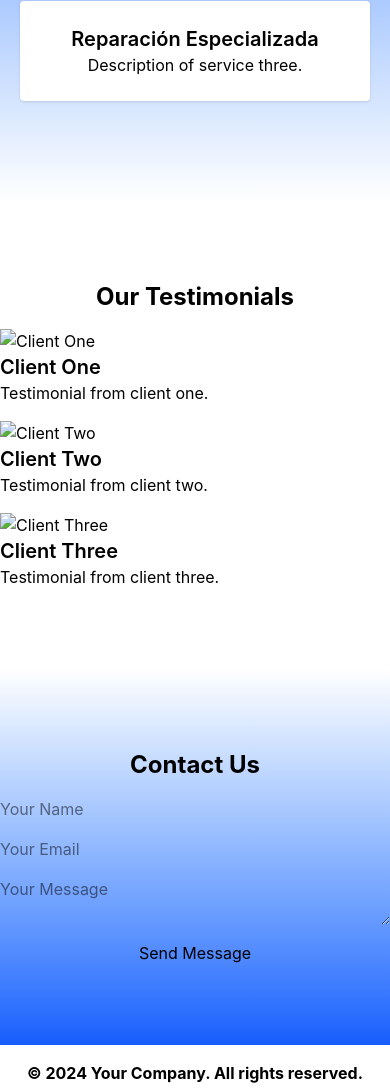
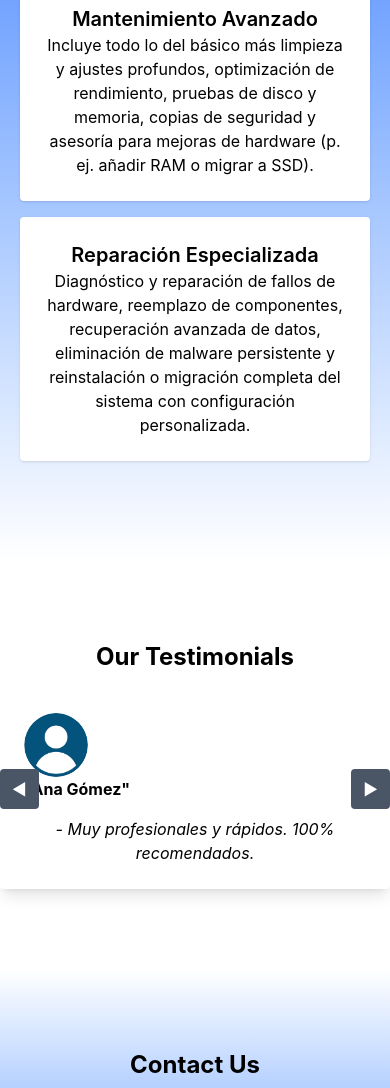
Before and after one commit to shini66/LandinPageServices, a website: page src/index.html in a window 390 px wide. Shown: the part 868-1956 px from the top of the page. Drawn offline with nearby package versions, Linux system fonts and the light colour scheme; files that its build step writes are made by us from their sources.

Commit message:
feat: Add testimonials data, carousel UI and script
Add a new testimonials data file (src/data/testimonials.json) and a client-side carousel script (src/js/testimonials.js). The script fetches testimonials, renders a responsive preview (1 item on small screens, 3 on larger), provides prev/next controls, auto-advance, and generates avatar fallbacks with deterministic colors. Update src/index.html to replace the static testimonial markup with a carousel container and navigation buttons, include the new script, and add automatic rotation; also expand service descriptions in the services section. Note: sample testimonials include a duplicated entry for Pedro Fernández.

```diff
--- /dev/null
+++ b/src/data/testimonials.json
@@ -0,0 +1,31 @@
+[
+    {
+        "name": "Juan Pérez",
+        "photo": "",
+        "message": "Excelente servicio. Repararon mi laptop el mismo día."
+    },
+    {
+        "name": "Ana Gómez",
+        "photo": "/src/assets/user.png",
+        "message": "Muy profesionales y rápidos. 100% recomendados."
+    },
+    {
+        "name": "Carlos Ruiz",
+        "photo": "",
+        "message": "Recuperaron todos mis archivos. Pensé que los había perdido."
+    },
+    {
+        "name": "Laura Díaz",
+        "message": "Mi computadora quedó como nueva."
+    },
+    {
+        "name": "Pedro Fernández",
+        "photo": "/src/assets/user.png",
+        "message": "Muy buena atención y precios justos."
+    },
+    {
+        "name": "Pedro Fernández",
+        "photo": "/src/assets/user.png",
+        "message": "Muy buena atención y precios justos."
+    }
+]
--- a/src/index.html
+++ b/src/index.html
@@ -35,43 +35,26 @@
             <div class="grid grid-cols-1 md:grid-cols-3 gap-4 m-5">
                 <div class="bg-white p-6 rounded shadow">
                     <h3 class="text-xl font-semibold text-center">Mantenimiento Básico</h3>
-                    <p class="text-center">Description of service one.</p>
+                    <p class="text-center">Limpieza física y de polvo, diagnóstico general, actualizaciones de sistema y drivers, instalación/escaneo antivirus, eliminación de archivos temporales y optimización básica de arranque.</p>
                 </div>
                 <div class="bg-white p-6 rounded shadow">
                     <h3 class="text-xl font-semibold text-center">Mantenimiento Avanzado</h3>
-                    <p class="text-center">Description of service two.</p>
+                        <p class="text-center">Incluye todo lo del básico más limpieza y ajustes profundos, optimización de rendimiento, pruebas de disco y memoria, copias de seguridad y asesoría para mejoras de hardware (p. ej. añadir RAM o migrar a SSD).</p>
                 </div>
                 <div class="bg-white p-6 rounded shadow">
                     <h3 class="text-xl font-semibold text-center">Reparación Especializada</h3>
-                    <p class="text-center">Description of service three.</p>
+                        <p class="text-center">Diagnóstico y reparación de fallos de hardware, reemplazo de componentes, recuperación avanzada de datos, eliminación de malware persistente y reinstalación o migración completa del sistema con configuración personalizada.</p>
+
                 </div>
             </div>
         </section>
         <!-- Sección de testimonios o casos de éxito -->
         <section id="testimonials"  class=" py-20">
             <h2 class="text-2xl font-bold mb-4 text-center">Our Testimonials</h2>
-            <div class="grid grid-cols-1 md:grid-cols-3 gap-4">
-                <div class="testimonial">
-                    <div>
-                        <img src="/src/assets/client1.png" alt="Client One">
-                        <h3 class="text-xl font-semibold">Client One</h3>
-                    </div>
-                    <p>Testimonial from client one.</p>
-                </div>
-                <div class="testimonial">
-                    <div>
-                        <img src="" alt="Client Two">
-                        <h3 class="text-xl font-semibold">Client Two</h3>
-                    </div>
-                    <p>Testimonial from client two.</p>
-                </div>
-                <div class="testimonial">
-                    <div>
-                        <img src="" alt="Client Three">
-                        <h3 class="text-xl font-semibold">Client Three</h3>
-                    </div>
-                    <p>Testimonial from client three.</p>
-                </div>
+            <div class="relative max-w-5xl mx-auto">
+                <button id="prevTestimonial" class="absolute left-0 top-1/2 -translate-y-1/2 bg-gray-600 text-white px-3 py-2 rounded">◀</button>
+                <div id="testimonialContainer" class="grid grid-cols-1 md:grid-cols-3 gap-4"></div>
+                <button id="nextTestimonial" class="absolute right-0 top-1/2 -translate-y-1/2 bg-gray-600 text-white px-3 py-2 rounded">▶</button>
             </div>
         </section>
         <!-- Sección de contacto o llamada a la acción -->
@@ -89,5 +72,14 @@
     <footer class="bg-white p-4 text-center">
         <p class="text-black font-bold">&copy; 2024 Your Company. All rights reserved.</p>
     </footer>
+
+    <script src="/src/js/testimonials.js"></script>
+    <script>
+        fetchTestimonials();
+
+        setInterval(() => {
+            nextBtn.click();
+        }, 5000);
+    </script>
 </body>
 </html>
--- /dev/null
+++ b/src/js/testimonials.js
@@ -0,0 +1,77 @@
+let testimonials = []
+let currentIndex = 0
+const testimonialContainer = document.getElementById('testimonialContainer')
+const prevBtn = document.getElementById('prevTestimonial')
+const nextBtn = document.getElementById('nextTestimonial')
+
+function getItemsPreView(){
+    return window.innerWidth < 768 ? 1 : 3
+}
+
+function renderTestimonials() {
+    const itemsPreView = getItemsPreView();
+
+    testimonialContainer.innerHTML = "";
+
+    const visibleTestimonials = testimonials.slice(currentIndex, currentIndex + itemsPreView);
+
+    visibleTestimonials.forEach(testimonial => {
+
+        if(testimonial.photo && testimonial.photo !== ''){
+            avatar = `<img src="${testimonial.photo}" alt="${testimonial.name}" class="w-16 h-16 rounded-full object-cover">`;
+        }else{
+            avatar = generateAvatar(testimonial.name);
+        }
+
+
+        const card = `
+            <div class="bg-white p-6 rounded shadow-lg">
+                ${avatar}
+                <p class="font-bold">"${testimonial.name}"</p>
+                <p class="text-center italic mt-4">- ${testimonial.message}</p>
+            </div>
+        `;
+
+        testimonialContainer.innerHTML += card;
+    });
+}
+
+nextBtn.addEventListener('click', () => {
+    const itemsPreView = getItemsPreView();
+    if (currentIndex + itemsPreView < testimonials.length) {
+        currentIndex += itemsPreView;
+    }else{
+        currentIndex = 0;
+    }
+    renderTestimonials()
+});
+
+prevBtn.addEventListener('click', () => {
+    const itemsPreView = getItemsPreView();
+    if (currentIndex - itemsPreView >= 0) {
+        currentIndex -= itemsPreView;
+    }else{
+        currentIndex = testimonials.length - itemsPreView;
+    }
+    renderTestimonials()
+});
+
+window.addEventListener('resize', renderTestimonials)
+
+async function fetchTestimonials() {
+    const response = await fetch('/src/data/testimonials.json')
+    testimonials = await response.json()
+    renderTestimonials()
+}
+
+function generateAvatar(name) {
+    const initials = name.charAt(0).toUpperCase();
+    const color = getAvatarColor(name);
+    return `<div class="w-16 h-16 rounded-full ${color} flex items-center justify-center text-white font-bold">${initials}</div>`;
+}
+
+function getAvatarColor(name) {
+    const colors = ['bg-red-500', 'bg-green-500', 'bg-blue-500', 'bg-yellow-500', 'bg-purple-500', 'bg-pink-500'];
+    const index = name.charCodeAt(0) % colors.length;
+    return colors[index];
+}
```
